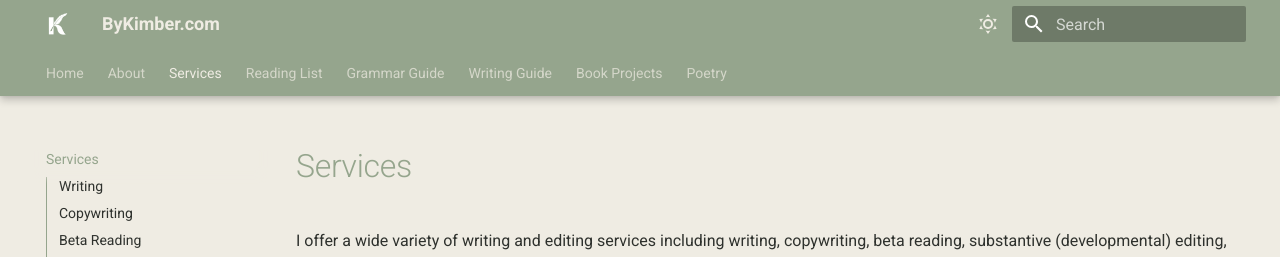
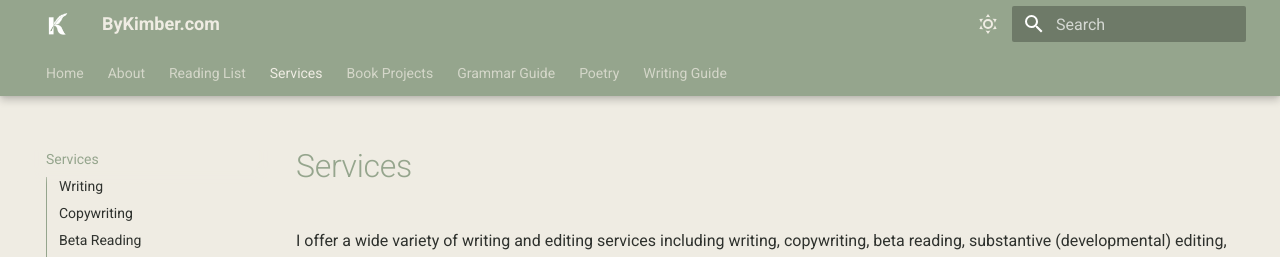
Before and after one commit to moonfIower/bykimber, an MkDocs documentation site: the page built from docs/Services.md, in a window 1280 px wide. Shown: the top 257 px of the page. Built offline with MkDocs 1.6.1 and Material for MkDocs 9.7.7, drawn with Linux system fonts in a browser that asks for light colours; part of the change alters nothing that is shown.

Commit message:
removed nav

```diff
--- a/mkdocs.yml
+++ b/mkdocs.yml
@@ -58,13 +58,3 @@ markdown_extensions:
 
 extra_css:
   - stylesheets/extra.css
-
-nav:
-  - Home: index.md
-  - About: About.md
-  - Services: Services.md
-  - Reading List: Reading List.md
-  - Grammar Guide: Grammar Guide/
-  - Writing Guide: Writing Guide/
-  - Book Projects: Book Projects/
-  - Poetry: Poetry/
```
